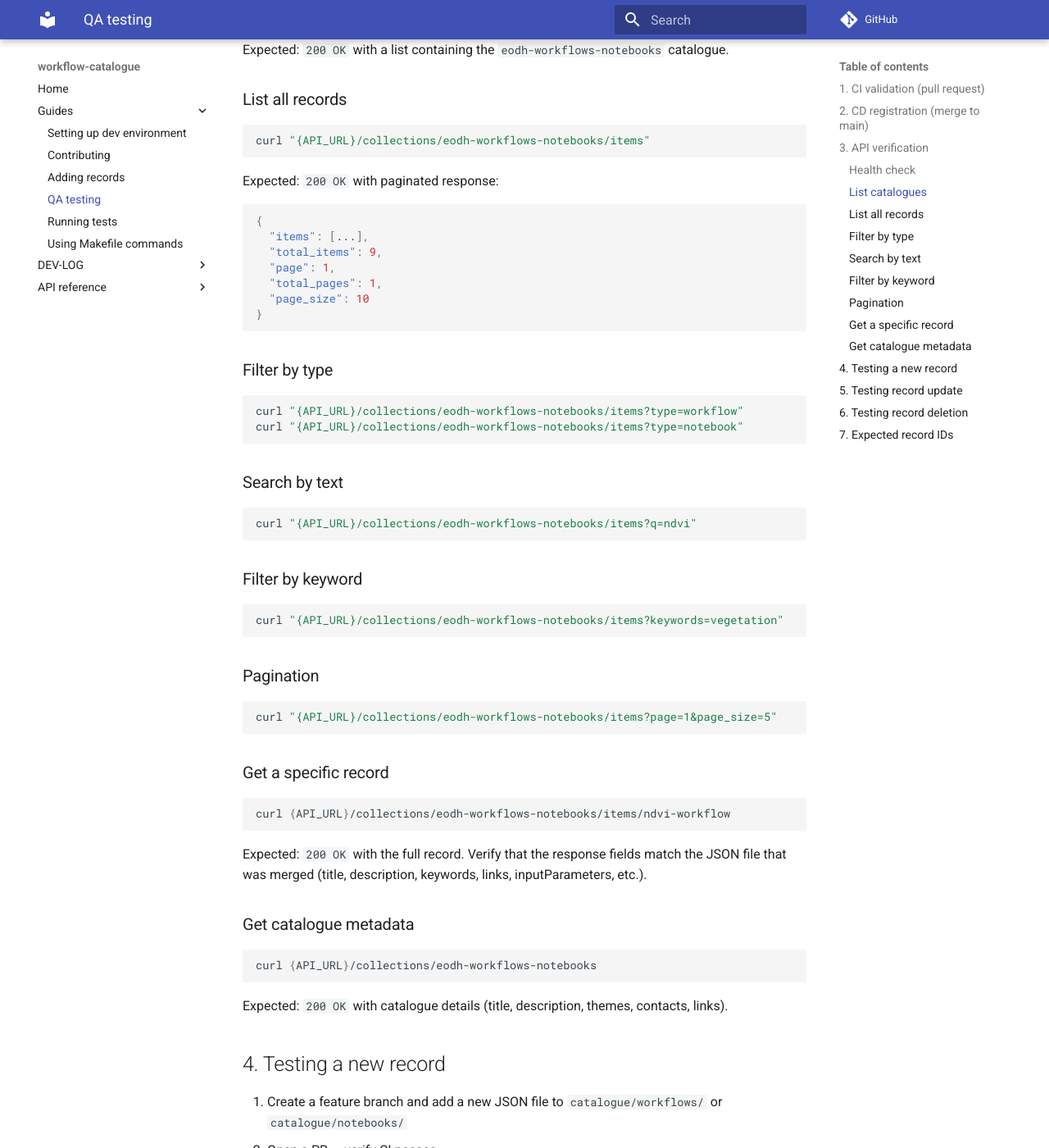
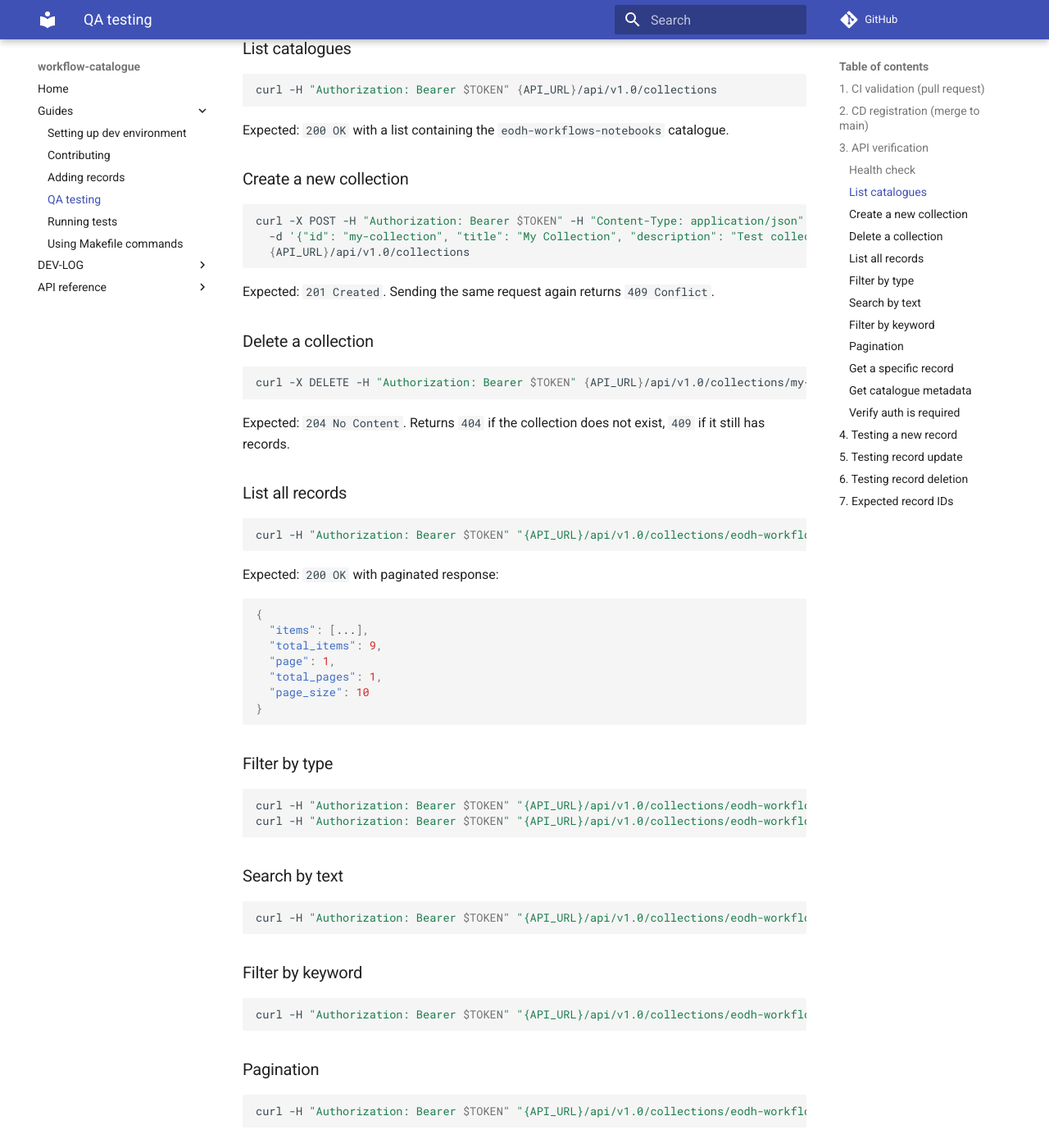
Before and after one commit to EO-DataHub/workflow-catalogue, an MkDocs documentation site: the page built from docs/guides/qa-testing.md, in a window 1280 px wide and 1400 px high, scrolled down 1770 px. Shown: the whole window at 82% size. Built offline with MkDocs 1.6.1 and Material for MkDocs 9.7.7, drawn with Linux system fonts in a browser that asks for light colours; comment, search, counter and statistics services are not loaded; some of the changed text lies outside the part shown.

````diff
--- a/docs/guides/qa-testing.md
+++ b/docs/guides/qa-testing.md
@@ -3,6 +3,12 @@
 This guide covers end-to-end testing of the catalogue CI/CD pipeline and API verification.
 
 Replace `{API_URL}` with the actual wf-catalogue-service URL for your environment.
+
+All API endpoints require a Bearer token. Set it once:
+
+```shell
+TOKEN="your-access-token"
+```
 
 ## 1. CI validation (pull request)
 
@@ -60,15 +66,33 @@
 ### List catalogues
 
 ```shell
-curl {API_URL}/collections
+curl -H "Authorization: Bearer $TOKEN" {API_URL}/api/v1.0/collections
 ```
 
 Expected: `200 OK` with a list containing the `eodh-workflows-notebooks` catalogue.
 
+### Create a new collection
+
+```shell
+curl -X POST -H "Authorization: Bearer $TOKEN" -H "Content-Type: application/json" \
+  -d '{"id": "my-collection", "title": "My Collection", "description": "Test collection"}' \
+  {API_URL}/api/v1.0/collections
+```
+
+Expected: `201 Created`. Sending the same request again returns `409 Conflict`.
+
+### Delete a collection
+
+```shell
+curl -X DELETE -H "Authorization: Bearer $TOKEN" {API_URL}/api/v1.0/collections/my-collection
+```
+
+Expected: `204 No Content`. Returns `404` if the collection does not exist, `409` if it still has records.
+
 ### List all records
 
 ```shell
-curl "{API_URL}/collections/eodh-workflows-notebooks/items"
+curl -H "Authorization: Bearer $TOKEN" "{API_URL}/api/v1.0/collections/eodh-workflows-notebooks/items"
 ```
 
 Expected: `200 OK` with paginated response:
@@ -86,32 +110,32 @@
 ### Filter by type
 
 ```shell
-curl "{API_URL}/collections/eodh-workflows-notebooks/items?type=workflow"
-curl "{API_URL}/collections/eodh-workflows-notebooks/items?type=notebook"
+curl -H "Authorization: Bearer $TOKEN" "{API_URL}/api/v1.0/collections/eodh-workflows-notebooks/items?type=workflow"
+curl -H "Authorization: Bearer $TOKEN" "{API_URL}/api/v1.0/collections/eodh-workflows-notebooks/items?type=notebook"
 ```
 
 ### Search by text
 
 ```shell
-curl "{API_URL}/collections/eodh-workflows-notebooks/items?q=ndvi"
+curl -H "Authorization: Bearer $TOKEN" "{API_URL}/api/v1.0/collections/eodh-workflows-notebooks/items?q=ndvi"
 ```
 
 ### Filter by keyword
 
 ```shell
-curl "{API_URL}/collections/eodh-workflows-notebooks/items?keywords=vegetation"
+curl -H "Authorization: Bearer $TOKEN" "{API_URL}/api/v1.0/collections/eodh-workflows-notebooks/items?keywords=vegetation"
 ```
 
 ### Pagination
 
 ```shell
-curl "{API_URL}/collections/eodh-workflows-notebooks/items?page=1&page_size=5"
+curl -H "Authorization: Bearer $TOKEN" "{API_URL}/api/v1.0/collections/eodh-workflows-notebooks/items?page=1&page_size=5"
 ```
 
 ### Get a specific record
 
 ```shell
-curl {API_URL}/collections/eodh-workflows-notebooks/items/ndvi-workflow
+curl -H "Authorization: Bearer $TOKEN" {API_URL}/api/v1.0/collections/eodh-workflows-notebooks/items/ndvi-workflow
 ```
 
 Expected: `200 OK` with the full record. Verify that the response fields match the JSON file that was merged (title, description, keywords, links, inputParameters, etc.).
@@ -119,20 +143,28 @@
 ### Get catalogue metadata
 
 ```shell
-curl {API_URL}/collections/eodh-workflows-notebooks
+curl -H "Authorization: Bearer $TOKEN" {API_URL}/api/v1.0/collections/eodh-workflows-notebooks
 ```
 
 Expected: `200 OK` with catalogue details (title, description, themes, contacts, links).
 
+### Verify auth is required
+
+```shell
+curl {API_URL}/api/v1.0/collections
+```
+
+Expected: `403 Forbidden` (no Bearer token).
+
 ## 4. Testing a new record
 
-1. Create a feature branch and add a new JSON file to `catalogue/workflows/` or `catalogue/notebooks/`
+1. Create a feature branch and add a new JSON file to `catalogue/{collection-id}/workflows/` or `catalogue/{collection-id}/notebooks/`
 2. Open a PR — verify CI passes
 3. Merge the PR — verify CD runs
 4. Query the API to confirm the new record appears:
 
     ```shell
-    curl {API_URL}/collections/eodh-workflows-notebooks/items/{new-record-id}
+    curl -H "Authorization: Bearer $TOKEN" {API_URL}/api/v1.0/collections/eodh-workflows-notebooks/items/{new-record-id}
     ```
 
 5. Verify the record data matches the JSON file
@@ -150,7 +182,7 @@
 3. Query the API and verify the record returns `404`:
 
     ```shell
-    curl {API_URL}/collections/eodh-workflows-notebooks/items/{deleted-record-id}
+    curl -H "Authorization: Bearer $TOKEN" {API_URL}/api/v1.0/collections/eodh-workflows-notebooks/items/{deleted-record-id}
     ```
 
 ## 7. Expected record IDs
````
Also changed, not shown: README.md (+9 -8 lines), docs/guides/adding-records.md (+12 -7 lines), 24 other files.
